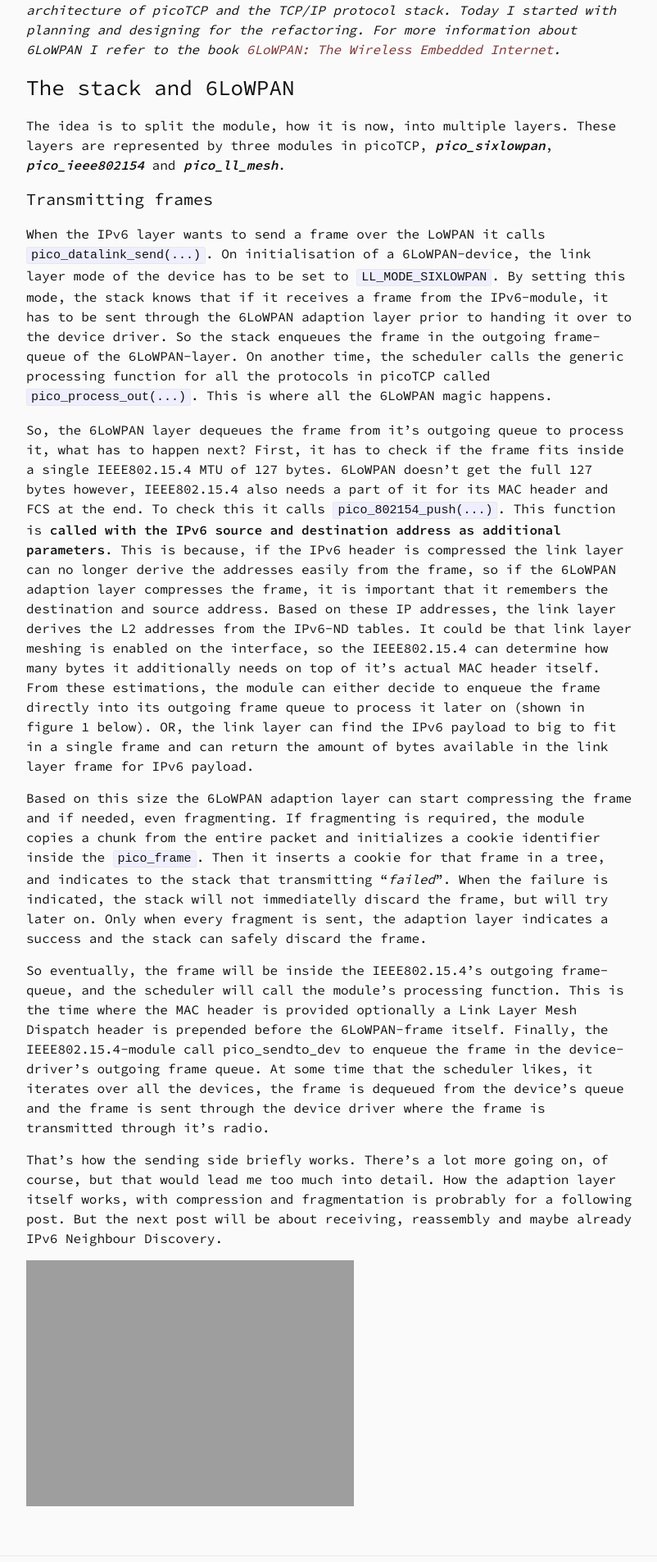
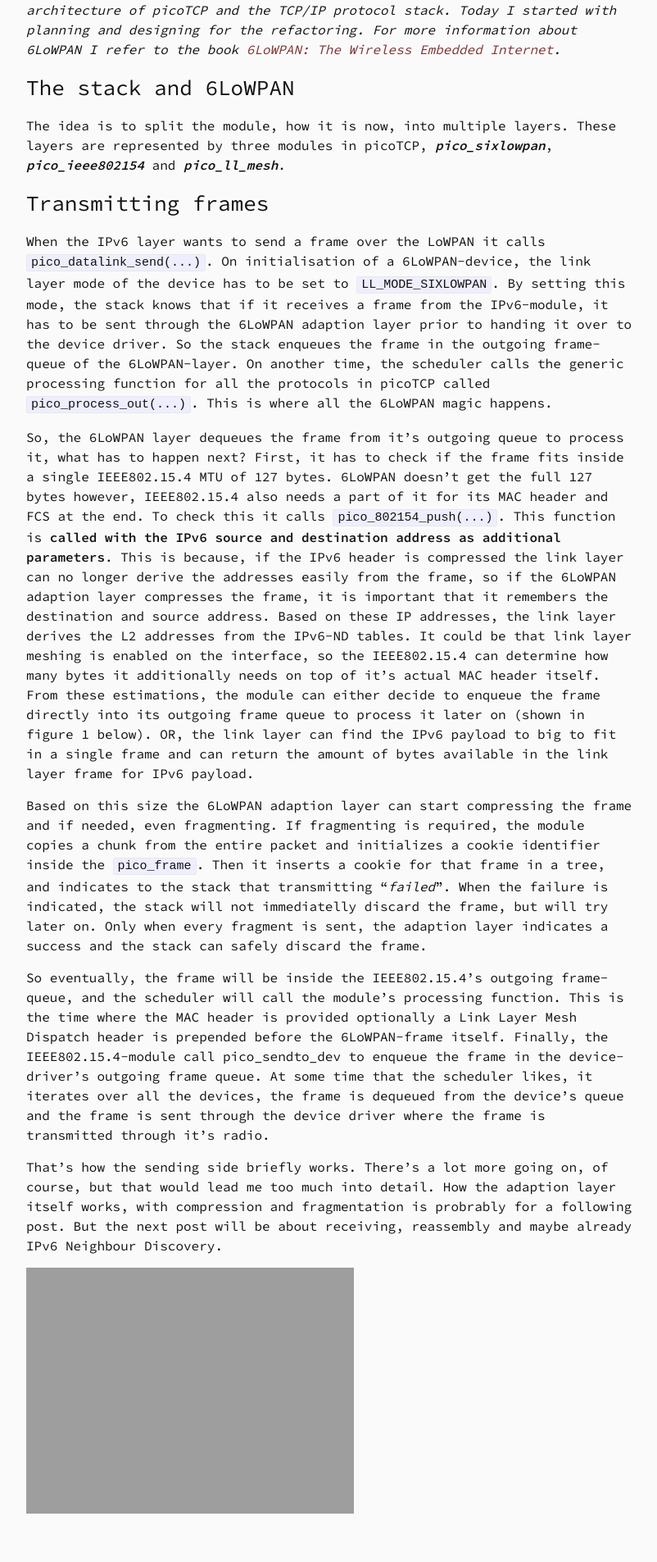
Before and after one commit to jelledevleeschouwer/jelledevleeschouwer.github.io, a Jekyll site: the page built from _posts/2016-08-22-first-day.markdown, in a window 1280 px wide. Shown: the part 1080-2985 px from the top of the page at 82% size, without its empty margins (238-1040 px from the left). Built offline with Jekyll 4.4.1, drawn with Linux system fonts in a browser that asks for light colours.

```diff
--- a/_posts/2016-08-22-first-day.markdown
+++ b/_posts/2016-08-22-first-day.markdown
@@ -25,7 +25,7 @@ The idea is to split the module, how it is now, into multiple layers. These
 layers are represented by three modules in picoTCP, ***pico_sixlowpan***,
 ***pico_ieee802154*** and ***pico_ll_mesh***.
 
-#### Transmitting frames
+### Transmitting frames
 When the IPv6 layer wants to send a frame over the LoWPAN it calls `pico_datalink_send(...)`. On initialisation of a 6LoWPAN-device, the link layer mode of the device has to be set to `LL_MODE_SIXLOWPAN`.
 By setting this mode, the stack knows that if it receives a frame from the IPv6-module, it has to be sent through the 6LoWPAN adaption layer prior to handing it over to the
 device driver. So the stack enqueues the frame in the outgoing frame-queue of the 6LoWPAN-layer. On another time, the scheduler calls the generic processing function for
```
